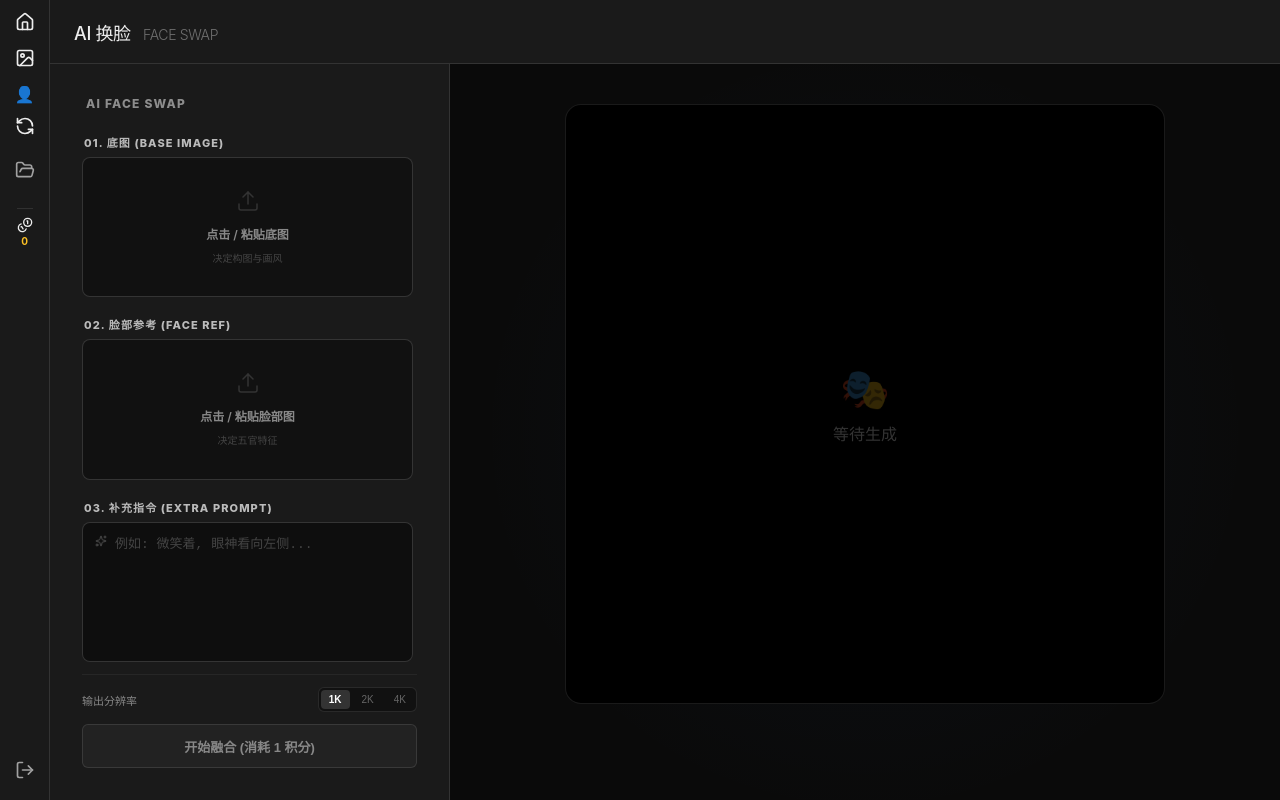
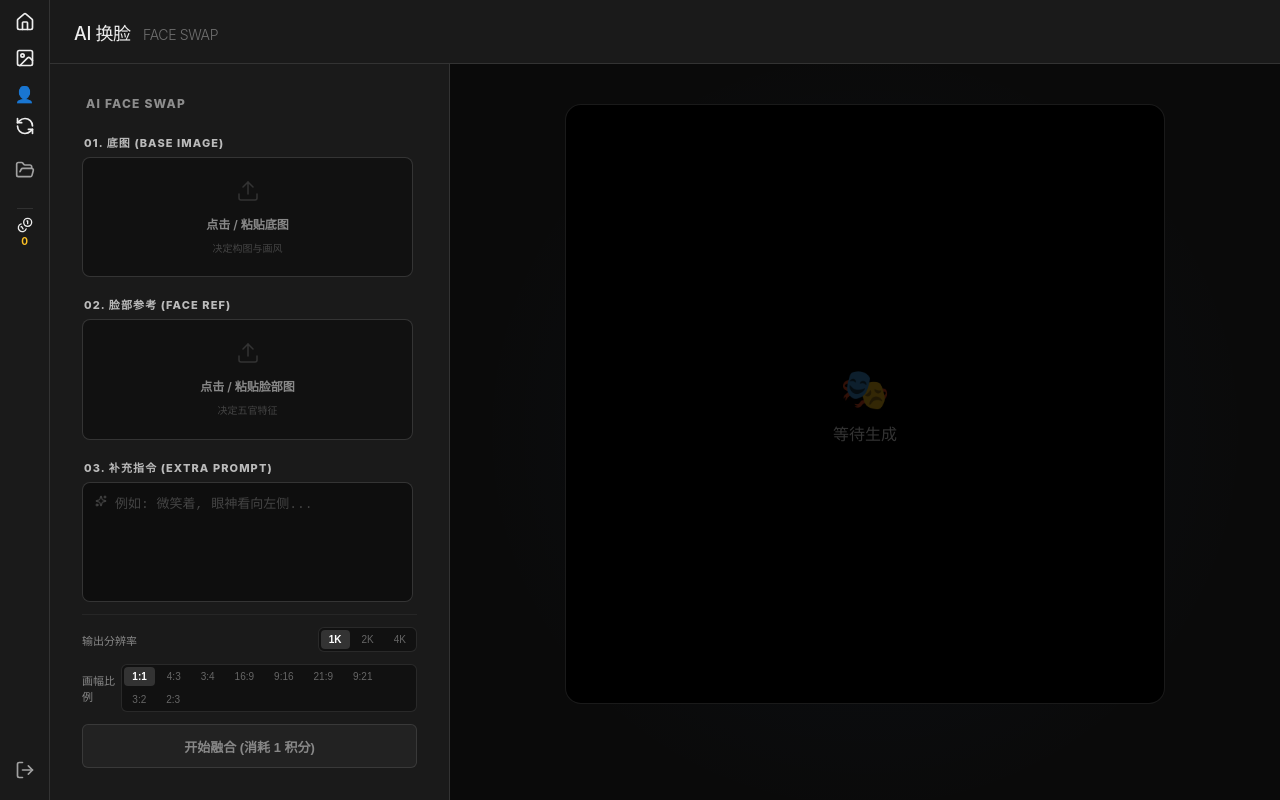
Before and after one commit to kikkbyf/vds, a Next.js app: page /faceswap in a window 1280 px wide. Built offline with nearby package versions, Linux system fonts and the light colour scheme; no server answers.

Commit message:
feat: global support for 9 aspect ratios including cinematic and photo

```diff
--- a/src/app/faceswap/page.tsx
+++ b/src/app/faceswap/page.tsx
@@ -10,6 +10,7 @@ export default function FaceSwapPage() {
     const [faceImage, setFaceImage] = useState<string | null>(null);
     const [extraPrompt, setExtraPrompt] = useState<string>('');
     const [imageSize, setImageSize] = useState<string>('1K');
+    const [aspectRatio, setAspectRatio] = useState<string>('1:1');
     const [isGenerating, setIsGenerating] = useState(false);
     const [resultImage, setResultImage] = useState<string | null>(null);
 
@@ -26,7 +27,7 @@ export default function FaceSwapPage() {
                     prompt: `Image 1 is the TARGET IMAGE (Base Style & Composition). Image 2 is the FACE REFERENCE.\n\nACTION: Perform a high-quality ID swap / Face Swap. replace the face of the main character in Image 1 with the face features from Image 2.\n\nCRITICAL RULES:\n1. KEEP the exact art style, lighting, color palette, and background of Image 1.\n2. KEEP the pose, expression (unless specified otherwise), and body type of Image 1.\n3. BLEND the new face naturally into the existing lighting environment of Image 1.\n4. If the User provided extra instructions, apply them subtly without breaking the above rules.\n\nOutput ONLY the modified Image 1.\n\nUSER EXTRA INSTRUCTION: ${extraPrompt || "None"}`,
                     images: [targetImage, faceImage],
                     image_size: imageSize,
-                    aspect_ratio: "1:1",
+                    aspect_ratio: aspectRatio,
                     negative_prompt: "low quality, bad anatomy, worst quality, distortion, mutation"
                 }),
             });
@@ -60,6 +61,7 @@ export default function FaceSwapPage() {
                             faceImage={faceImage} setFaceImage={setFaceImage}
                             extraPrompt={extraPrompt} setExtraPrompt={setExtraPrompt}
                             imageSize={imageSize} setImageSize={setImageSize}
+                            aspectRatio={aspectRatio} setAspectRatio={setAspectRatio}
                             onGenerate={handleFaceSwap}
                             isGenerating={isGenerating}
                         />
--- a/src/components/faceswap/FaceSwapEditor.tsx
+++ b/src/components/faceswap/FaceSwapEditor.tsx
@@ -12,6 +12,8 @@ interface Props {
     setExtraPrompt: (text: string) => void;
     imageSize: string;
     setImageSize: (size: string) => void;
+    aspectRatio: string;
+    setAspectRatio: (ratio: string) => void;
     onGenerate: () => void;
     isGenerating: boolean;
 }
@@ -21,6 +23,7 @@ export function FaceSwapEditor({
     faceImage, setFaceImage,
     extraPrompt, setExtraPrompt,
     imageSize, setImageSize,
+    aspectRatio, setAspectRatio,
     onGenerate, isGenerating
 }: Props) {
 
@@ -166,6 +169,7 @@ export function FaceSwapEditor({
             </div>
 
             <div className="footer-actions">
+                {/* Resolution Control */}
                 <div className="control-row">
                     <span className="control-label">输出分辨率</span>
                     <div className="resolution-options">
@@ -180,6 +184,23 @@ export function FaceSwapEditor({
                         ))}
                     </div>
                 </div>
+
+                {/* [NEW] Aspect Ratio Control */}
+                <div className="control-row">
+                    <span className="control-label">画幅比例</span>
+                    <div className="resolution-options">
+                        {['1:1', '4:3', '3:4', '16:9', '9:16', '21:9', '9:21', '3:2', '2:3'].map((r) => (
+                            <button
+                                key={r}
+                                className={`res-btn ${aspectRatio === r ? 'active' : ''}`}
+                                onClick={() => setAspectRatio(r)}
+                            >
+                                {r}
+                            </button>
+                        ))}
+                    </div>
+                </div>
+
                 <button
                     onClick={onGenerate}
                     disabled={!canGenerate || isGenerating}
@@ -328,6 +349,7 @@ export function FaceSwapEditor({
                 .face-swap-editor .resolution-options {
                     display: flex; gap: 4px;
                     background: #111; padding: 2px; border-radius: 6px; border: 1px solid rgba(255,255,255,0.1);
+                    flex-wrap: wrap; /* Support wrapping if too many buttons */
                 }
                 .face-swap-editor .res-btn {
                     background: transparent; border: none; color: #666;
--- a/src/components/layout/Inspector.tsx
+++ b/src/components/layout/Inspector.tsx
@@ -326,7 +326,7 @@ export default function Inspector() {
                 <div className="control-subgroup">
                     <span className="sub-label">Aspect Ratio</span>
                     <div className="ratio-grid">
-                        {['1:1', '4:3', '3:4', '16:9', '9:16'].map((r) => (
+                        {['1:1', '4:3', '3:4', '16:9', '9:16', '21:9', '9:21', '3:2', '2:3'].map((r) => (
                             <button
                                 key={r}
                                 className={`ratio-btn ${aspectRatio === r ? 'active' : ''}`}
--- a/src/components/persona/PersonaResult.tsx
+++ b/src/components/persona/PersonaResult.tsx
@@ -15,7 +15,7 @@ export function PersonaResult({ persona, uploadedImage }: Props) {
     const [resolution, setResolution] = useState<"1K" | "2K" | "4K">("4K");
 
     // Generation Settings
-    const [aspectRatio, setAspectRatio] = useState<"1:1" | "16:9" | "9:16" | "3:4" | "4:3">("1:1");
+    const [aspectRatio, setAspectRatio] = useState<string>("1:1");
     // This is for the *generation* resolution, separate from extraction resolution
     const [genResolution, setGenResolution] = useState<"1K" | "2K" | "4K">("1K");
 
```
Also changed, not shown: 1 other file (tests, documents, lock files or other folders).
